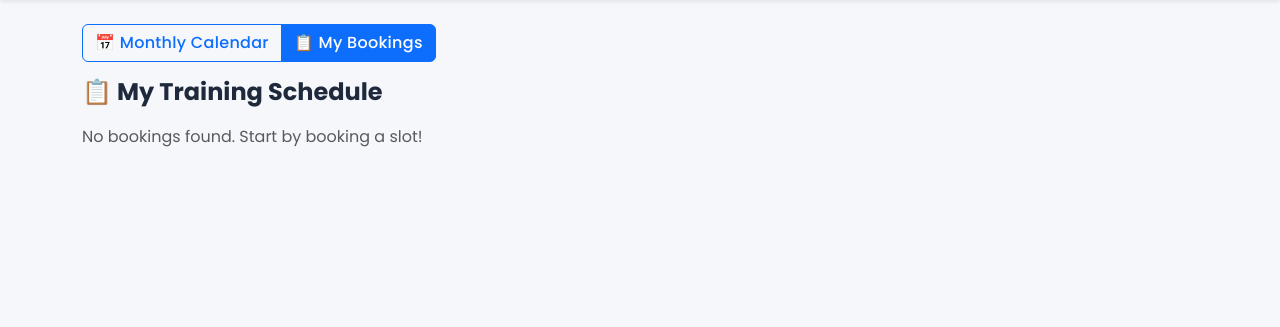
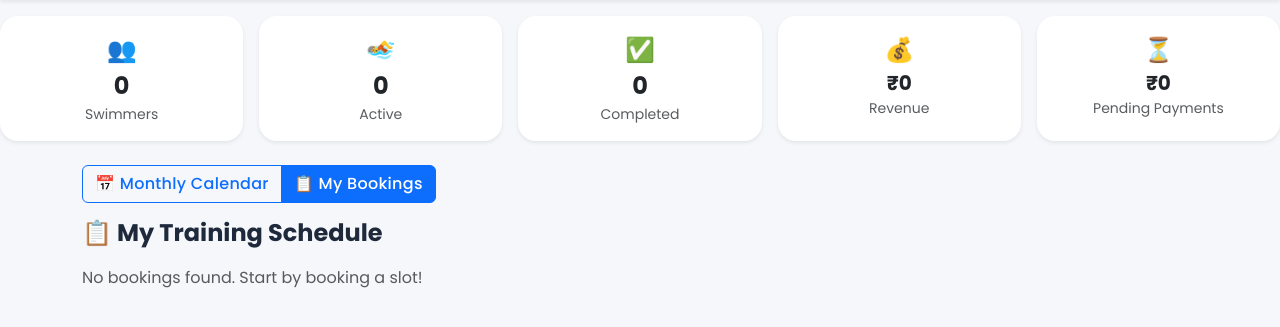
Before and after one commit to muni-qa-engineer/swimTrackPro_v2, a Flask app: page / in a window 1280 px wide. Shown: the part 68-395 px from the top of the page. Run offline with Flask 3, Linux system fonts and the light colour scheme; a user stored in the database is signed in; data that the repository does not hold is empty; some libraries are stand-ins or nearby versions.

Commit message:
V0032.1 add dashboard analytics and allow admin to edit completed bookings

```diff
--- a/app.py
+++ b/app.py
@@ -299,12 +299,44 @@ def index():
             and s.get('owner_name') == current_user
             and s.get('owner_phone') == current_phone
         ]
+    # -----------------------------
+    # Dashboard Analytics
+    # -----------------------------
+    total_swimmers = len(user_students)
+
+    active_bookings = sum(
+        1 for b in user_bookings
+        if not b.get('is_completed', False)
+    )
+
+    completed_bookings = sum(
+        1 for b in user_bookings
+        if b.get('is_completed', False)
+    )
+
+    monthly_revenue = sum(
+        int(b.get('fee', 0) or 0)
+        for b in user_bookings
+        if str(b.get('status', '')).lower() == 'paid'
+    )
+
+    pending_payments = sum(
+        int(b.get('fee', 0) or 0)
+        for b in user_bookings
+        if str(b.get('status', '')).lower() != 'paid'
+    )
 
     return render_template('dashboard.html',
                            user_name=session['user_name'],
                            role=session.get('role', 'guest'),
                            bookings=user_bookings,
-                           students=user_students)
+                           students=user_students,
+                           total_swimmers=total_swimmers,
+                           active_bookings=active_bookings,
+                           completed_bookings=completed_bookings,
+                           monthly_revenue=monthly_revenue,
+                           pending_payments=pending_payments
+    )
 
 @app.route('/login', methods=['POST'])
 def login():
--- a/templates/dashboard.html
+++ b/templates/dashboard.html
@@ -14,6 +14,63 @@
     </div>
   </div>
 </nav>
+<!-- ======================================
+     V0032.1.2 - Dashboard Analytics Cards
+     ====================================== -->
+<div class="row g-3 mb-4">
+
+    <div class="col-6 col-lg">
+        <div class="card border-0 shadow-sm h-100">
+            <div class="card-body text-center py-3">
+                <div class="fs-4">👥</div>
+                <div class="fw-bold fs-4">{{ total_swimmers }}</div>
+                <div class="text-muted small">Swimmers</div>
+            </div>
+        </div>
+    </div>
+
+    <div class="col-6 col-lg">
+        <div class="card border-0 shadow-sm h-100">
+            <div class="card-body text-center py-3">
+                <div class="fs-4">🏊</div>
+                <div class="fw-bold fs-4">{{ active_bookings }}</div>
+                <div class="text-muted small">Active</div>
+            </div>
+        </div>
+    </div>
+
+    <div class="col-6 col-lg">
+        <div class="card border-0 shadow-sm h-100">
+            <div class="card-body text-center py-3">
+                <div class="fs-4">✅</div>
+                <div class="fw-bold fs-4">{{ completed_bookings }}</div>
+                <div class="text-muted small">Completed</div>
+            </div>
+        </div>
+    </div>
+
+    <div class="col-6 col-lg">
+        <div class="card border-0 shadow-sm h-100">
+            <div class="card-body text-center py-3">
+                <div class="fs-4">💰</div>
+                <div class="fw-bold fs-5">₹{{ '{:,}'.format(monthly_revenue) }}</div>
+                <div class="text-muted small">Revenue</div>
+            </div>
+        </div>
+    </div>
+
+    <div class="col-12 col-lg">
+        <div class="card border-0 shadow-sm h-100">
+            <div class="card-body text-center py-3">
+                <div class="fs-4">⏳</div>
+                <div class="fw-bold fs-5">₹{{ '{:,}'.format(pending_payments) }}</div>
+                <div class="text-muted small">Pending Payments</div>
+            </div>
+        </div>
+    </div>
+
+</div>
+
 <div class="container mt-4">
 <div class="mb-3">
   <div class="btn-group" role="group">
@@ -202,6 +259,14 @@
                                   <span class="completed-overlay">
                                       Completed
                                   </span>
+
+                                  {% if role == 'admin' %}
+                                      <div class="mt-3 text-end">
+                                          <form action="/edit/{{ b.id }}" method="GET" class="inline-form" onsubmit="saveScrollPosition()">
+                                              <button type="submit" class="btn btn-outline-primary btn-sm">Edit</button>
+                                          </form>
+                                      </div>
+                                  {% endif %}
                               {% elif b.delete_requested %}
                                   {% if role == 'admin' %}
                                       <form action="/approve_delete/{{ b.id }}" method="POST" class="inline-form" onsubmit="saveScrollPosition(); return confirm('Permanently delete this booking?');">
```
Also changed, not shown: static/dashboard.css (+55 -0 lines).
